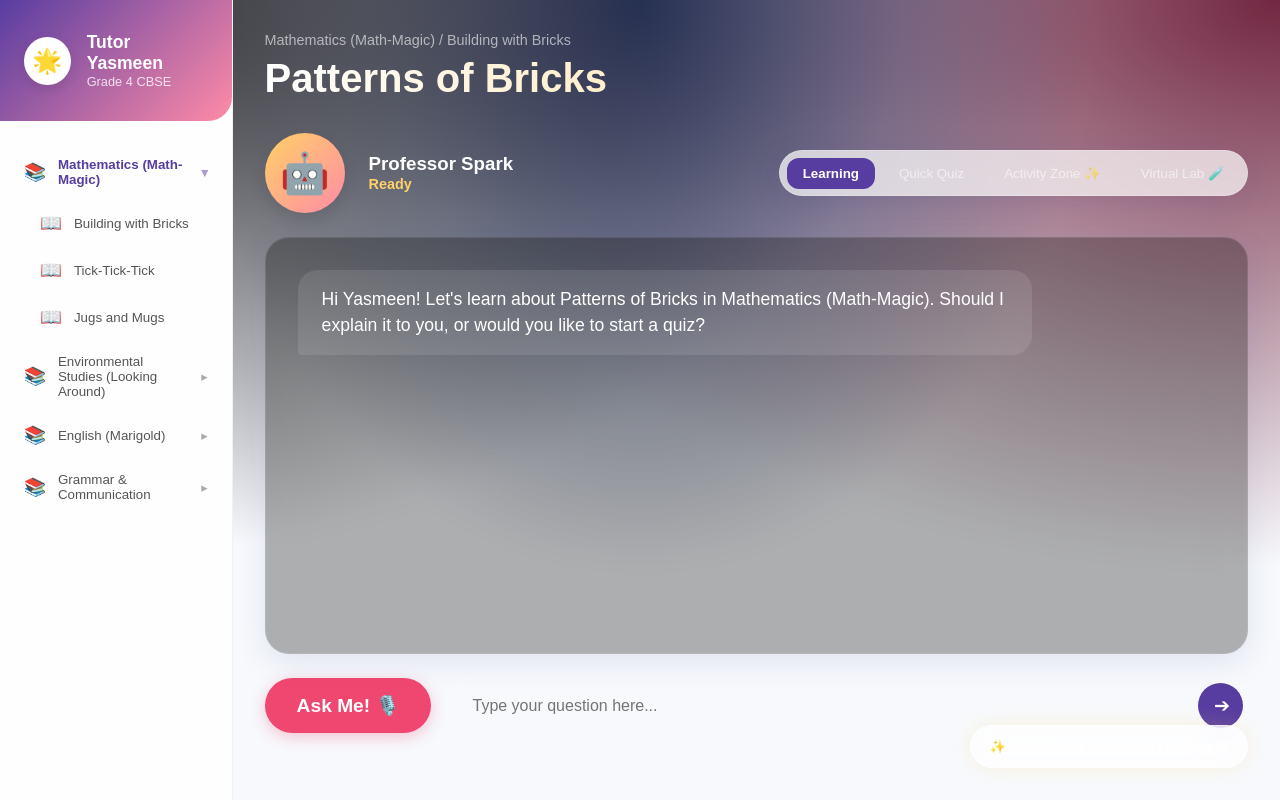
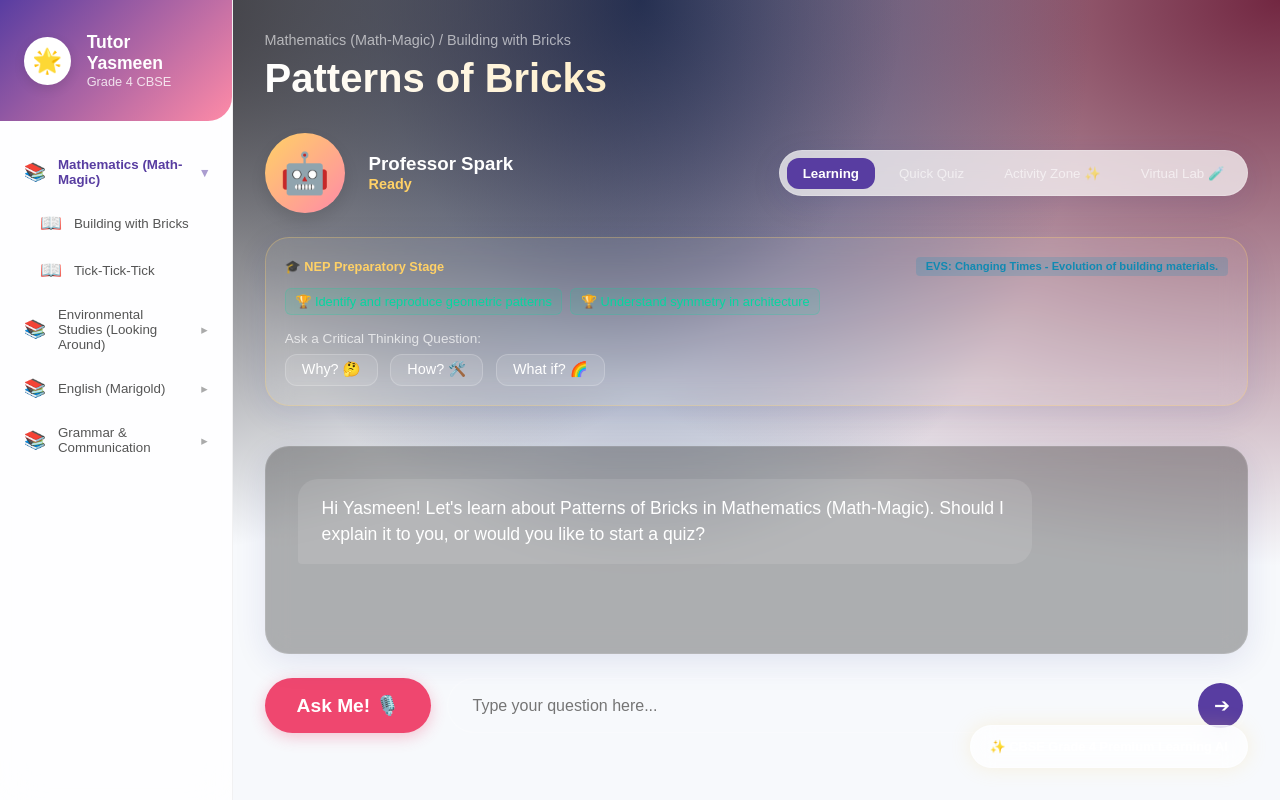
Before and after one commit to muzabasha/4thstd, a Next.js app: page / in a window 1280 px wide. Built offline with nearby package versions, Linux system fonts and the light colour scheme; a web font is replaced by a local one.

Commit message:
Pedagogical Update: NEP 2020 alignment with LOs, CC links, and Inquiry chips

```diff
--- a/app/globals.css
+++ b/app/globals.css
@@ -546,3 +546,72 @@ button {
   color: white;
   margin-bottom: 0.3rem;
 }
+
+/* NEP Insights Styles */
+.nep-insights {
+  background: rgba(255, 255, 255, 0.05);
+  border: 1px solid rgba(255, 209, 102, 0.3);
+  padding: 1.2rem;
+  margin-bottom: 1rem;
+}
+
+.nep-header {
+  display: flex;
+  justify-content: space-between;
+  align-items: center;
+  font-size: 0.8rem;
+  font-weight: 700;
+  color: var(--accent);
+  margin-bottom: 0.8rem;
+}
+
+.cc-link {
+  background: rgba(17, 138, 178, 0.2);
+  padding: 0.2rem 0.6rem;
+  border-radius: 4px;
+  color: #118AB2;
+  font-size: 0.7rem;
+}
+
+.lo-list {
+  display: flex;
+  flex-wrap: wrap;
+  gap: 0.5rem;
+  margin-bottom: 1rem;
+}
+
+.lo-tag {
+  font-size: 0.8rem;
+  background: rgba(6, 214, 160, 0.1);
+  color: #06D6A0;
+  padding: 0.3rem 0.6rem;
+  border-radius: 6px;
+  border: 1px solid rgba(6, 214, 160, 0.2);
+}
+
+.inquiry-label {
+  font-size: 0.85rem;
+  margin-bottom: 0.5rem;
+  opacity: 0.7;
+}
+
+.inquiry-chips {
+  display: flex;
+  gap: 0.8rem;
+}
+
+.inquiry-chips button {
+  background: rgba(255, 255, 255, 0.1);
+  border: 1px solid rgba(255, 255, 255, 0.2);
+  padding: 0.4rem 1rem;
+  border-radius: 12px;
+  color: white;
+  font-size: 0.9rem;
+  transition: all 0.2s;
+}
+
+.inquiry-chips button:hover {
+  background: var(--primary);
+  border-color: var(--primary);
+  transform: translateY(-2px);
+}
--- a/components/VoiceAITutor.tsx
+++ b/components/VoiceAITutor.tsx
@@ -113,6 +113,26 @@ export default function VoiceAITutor({ subject, chapter, topic }: VoiceAITutorPr
         </div>
       )}
 
+      <div className="nep-insights glass-card animate-fade-in">
+        <div className="nep-header">
+          <span>🎓 NEP Preparatory Stage</span>
+          <div className="cc-link">{topic.crossCurricularLink}</div>
+        </div>
+        <div className="lo-list">
+          {topic.learningOutcomes.map((lo, i) => (
+            <span key={i} className="lo-tag">🏆 {lo}</span>
+          ))}
+        </div>
+        <div className="inquiry-area">
+          <p className="inquiry-label">Ask a Critical Thinking Question:</p>
+          <div className="inquiry-chips">
+            <button key="why" onClick={() => handleUserAction(`Why does ${topic.title} happen like that?`)}>Why? 🤔</button>
+            <button key="how" onClick={() => handleUserAction(`How is ${topic.title} used in real life?`)}>How? 🛠️</button>
+            <button key="what" onClick={() => handleUserAction(`What if ${topic.title} were different?`)}>What if? 🌈</button>
+          </div>
+        </div>
+      </div>
+
       <div className="chat-window dark-glass-card">
         {messages.map((m, i) => (
           <div key={i} className={`message-bubble ${m.role}`}>
--- a/lib/curriculum.ts
+++ b/lib/curriculum.ts
@@ -17,6 +17,8 @@ export interface Topic {
   subtopics: string[];
   activities: Activity[];
   virtualLab?: VirtualLab;
+  learningOutcomes: string[];
+  crossCurricularLink?: string;
 }
 
 export interface Chapter {
@@ -45,30 +47,34 @@ export const syllabus: Subject[] = [
             title: "Patterns of Bricks",
             subtopics: ["Jaali patterns", "Jharokha patterns", "Arch patterns"],
             activities: [
-              { level: 'low', title: "Pattern Spotter", description: "Look at your kitchen tiles or walls. Draw 1 pattern you see.", skill: "performing" },
-              { level: 'mid', title: "Jaali Weaver", description: "Using paper strips, weave a simple checkerboard pattern.", skill: "performing" },
-              { level: 'high', title: "Brick Architect", description: "Design a wall with a unique 'Eye' pattern and describe it.", skill: "speaking" }
+              { level: 'low', title: "Pattern Spotter", description: "Look at your kitchen tiles or walls. Why do you think they are arranged like that?", skill: "performing" },
+              { level: 'mid', title: "Jaali Weaver", description: "Using paper strips, weave a simple checkerboard pattern and see how air passes through it.", skill: "performing" },
+              { level: 'high', title: "Brick Architect", description: "Design a wall with a unique 'Eye' pattern. Explain how it stays strong.", skill: "speaking" }
             ],
             virtualLab: {
               title: "Digital Brick Builder",
               simulation: "A 2D grid where you can place colored bricks.",
               task: "Construct a wall with exactly 5 Jaali holes in a row."
-            }
+            },
+            learningOutcomes: ["Identify and reproduce geometric patterns", "Understand symmetry in architecture"],
+            crossCurricularLink: "EVS: Changing Times - Evolution of building materials."
           },
           {
             id: "math-c1-t2",
             title: "Brick Dimensions",
             subtopics: ["Length, width, height", "Drawing a brick"],
             activities: [
-              { level: 'low', title: "Dimension Detective", description: "Point to the longest side of a matchbox.", skill: "listening" },
-              { level: 'mid', title: "Master Measurer", description: "Estimate how many matchboxes fit in your hand.", skill: "performing" },
-              { level: 'high', title: "Volume Explorer", description: "If a brick is twice as big, how much heavier would it be? Tell me why.", skill: "speaking" }
+              { level: 'low', title: "Dimension Detective", description: "Point to the longest side of a matchbox. Why is it longer than the height?", skill: "listening" },
+              { level: 'mid', title: "Master Measurer", description: "Estimate how many matchboxes fit in your hand. How close were you?", skill: "performing" },
+              { level: 'high', title: "Volume Explorer", description: "If a brick is twice as big, how much heavier would it be? Tell me your reasoning.", skill: "speaking" }
             ],
             virtualLab: {
               title: "Volume Slider Lab",
               simulation: "Adjust sliders to change brick size (L, W, H).",
               task: "Make a brick that has a length of 20 and a height of 5."
-            }
+            },
+            learningOutcomes: ["Measure 3D objects", "Estimate volume intuitively"],
+            crossCurricularLink: "Science: Physical properties of matter."
           }
         ]
       },
@@ -81,36 +87,17 @@ export const syllabus: Subject[] = [
             title: "Reading Time",
             subtopics: ["Clock faces", "12-hour vs 24-hour"],
             activities: [
-              { level: 'low', title: "Clock Mimic", description: "Show the time 3 o'clock using your arms as hands.", skill: "performing" },
-              { level: 'mid', title: "Time Log", description: "Note down the time you brush, eat, and play today.", skill: "writing" },
-              { level: 'high', title: "Schedule Master", description: "Think of a school trip. Present a 1-hour schedule for it.", skill: "speaking" }
+              { level: 'low', title: "Clock Mimic", description: "Show 3 o'clock with your arms. Why do we have two hands on a clock?", skill: "performing" },
+              { level: 'mid', title: "Time Log", description: "Note down your daily schedule. How much time do you spend playing?", skill: "writing" },
+              { level: 'high', title: "Schedule Master", description: "Create a travel plan for a 1-day trip to a park.", skill: "speaking" }
             ],
             virtualLab: {
               title: "Clock Face Lab",
-              simulation: "A digital clock with movable hour and minute hands.",
-              task: "Set the clock to 10:15 and then move it forward by 45 minutes."
-            }
-          }
-        ]
-      },
-      {
-        id: "math-c7",
-        title: "Jugs and Mugs",
-        topics: [
-          {
-            id: "math-c7-t1",
-            title: "Measuring Capacity",
-            subtopics: ["Liters", "Milliliters"],
-            activities: [
-              { level: 'low', title: "Spoon Counter", description: "How many spoons of water fill a small cup?", skill: "performing" },
-              { level: 'mid', title: "Liquid Mixologist", description: "Mix juice in a 1L bottle and mark the 500ml line.", skill: "performing" },
-              { level: 'high', title: "Capacity Cook", description: "Explain to me how much water you need for a tea cup.", skill: "speaking" }
-            ],
-            virtualLab: {
-              title: "Measurement Lab",
-              simulation: "Virtual jugs of different sizes with pouring physics.",
-              task: "Fill a 2L jug exactly halfway using a 250ml cup."
-            }
+              simulation: "A digital clock with movable hands.",
+              task: "Set the clock to 10:15."
+            },
+            learningOutcomes: ["Read and tell time", "Calculate time intervals"],
+            crossCurricularLink: "EVS: Omana's Journey - Reading train timetables."
           }
         ]
       }
@@ -129,11 +116,12 @@ export const syllabus: Subject[] = [
             title: "Modes of Transport",
             subtopics: ["Bamboo Bridge", "Trolley", "Vallam"],
             activities: [
-              { level: 'low', title: "Sound Matcher", description: "Identify transport sounds.", skill: "listening" },
-              { level: 'mid', title: "Bridge Builder", description: "Use sticks to make a bridge.", skill: "performing" },
-              { level: 'high', title: "Travel Reporter", description: "Interview a person about their school transport story.", skill: "speaking" }
+              { level: 'low', title: "Sound Matcher", description: "Identify vehicle sounds. Which one is the loudest?", skill: "listening" },
+              { level: 'mid', title: "Bridge Builder", description: "Build a bridge with sticks. Why do some bridges have arches?", skill: "performing" },
+              { level: 'high', title: "Travel Reporter", description: "Describe a difficult journey you imagine. How would you overcome it?", skill: "speaking" }
             ],
-            virtualLab: { title: "Bridge Simulator", simulation: "Test weights on different bridges.", task: "Build a bridge that holds 3 trucks." }
+            learningOutcomes: ["Identify diverse transport modes", "Understand geographical challenges"],
+            crossCurricularLink: "Social Studies: Geographical regions of India."
           }
         ]
       },
@@ -144,17 +132,14 @@ export const syllabus: Subject[] = [
           {
             id: "evs-c3-t1",
             title: "Elephant Herds",
-            subtopics: ["Social Life", "Roles in a herd"],
+            subtopics: ["Social Life", "Roles"],
             activities: [
-              { level: 'low', title: "Elephant Mask", description: "Make an elephant mask using a paper plate.", skill: "performing" },
-              { level: 'mid', title: "Herd Storyteller", description: "Imagine you are Nandu. Write 3 lines about your day.", skill: "writing" },
-              { level: 'high', title: "Social Expert", description: "Compare an elephant family to your own family. What is same?", skill: "speaking" }
+              { level: 'low', title: "Elephant Mask", description: "Create a trunk. How do elephants use it?", skill: "performing" },
+              { level: 'mid', title: "Herd Storyteller", description: "Write about a group of animals living together.", skill: "writing" },
+              { level: 'high', title: "Social Expert", description: "Why do animals live in herds? Discuss the benefits.", skill: "speaking" }
             ],
-            virtualLab: {
-              title: "Wildlife Observer Lab",
-              simulation: "A panning 360 view of an elephant herd.",
-              task: "Count how many adult elephants and calves you can see."
-            }
+            learningOutcomes: ["Understand animal behavior", "Identify social structures in nature"],
+            crossCurricularLink: "English: The Giving Tree - Nature and social bonds."
           }
         ]
       }
@@ -171,11 +156,11 @@ export const syllabus: Subject[] = [
           {
             id: "eng-c1-t1", title: "Wake Up! (Poem)", subtopics: ["Recitation", "Rhymes"],
             activities: [
-              { level: 'low', title: "Word Finder", description: "Find rhyming words.", skill: "listening" },
-              { level: 'mid', title: "Nature Sketch", description: "Draw the morning scene from the poem.", skill: "performing" },
-              { level: 'high', title: "Poet Voice", description: "Record yourself reciting with emotion.", skill: "speaking" }
+              { level: 'low', title: "Word Finder", description: "Find rhyming words. Why do poems rhyme?", skill: "listening" },
+              { level: 'high', title: "Poet Voice", description: "Recite with emotion. How does the poem make you feel?", skill: "speaking" }
             ],
-            virtualLab: { title: "Rhyme Lab", simulation: "Click words to find pairs.", task: "Find 5 pairs of rhyming words." }
+            learningOutcomes: ["Recite poems with rhythm", "Identify rhyming patterns"],
+            crossCurricularLink: "EVS: A Busy Month - Birds waking up in the morning."
           }
         ]
       }
@@ -192,30 +177,11 @@ export const syllabus: Subject[] = [
           {
             id: "g-c1-t1", title: "Proper & Common", subtopics: ["Categorization"],
             activities: [
-              { level: 'low', title: "Noun Hunt", description: "Find 3 nouns in your room.", skill: "performing" },
-              { level: 'mid', title: "Naming Game", description: "List 5 proper nouns for cities.", skill: "writing" },
-              { level: 'high', title: "Grammar Guru", description: "Teach me the difference using examples from your family.", skill: "speaking" }
+              { level: 'low', title: "Noun Hunt", description: "Find 3 nouns. Why is your name a 'Proper' noun?", skill: "performing" },
+              { level: 'mid', title: "Naming Game", description: "List proper nouns for your favorite places.", skill: "writing" }
             ],
-            virtualLab: { title: "Noun Sorter", simulation: "Drag words into buckets.", task: "Sort 10 words into Proper or Common." }
-          }
-        ]
-      },
-      {
-        id: "g-c2",
-        title: "Verbs",
-        topics: [
-          {
-            id: "g-c2-t1", title: "Action Words", subtopics: ["Identification"],
-            activities: [
-              { level: 'low', title: "Dumb Charades", description: "Act out an action. Can others guess the verb?", skill: "performing" },
-              { level: 'mid', title: "Verb Collector", description: "Write 10 verbs you common use in a day.", skill: "writing" },
-              { level: 'high', title: "Action Story", description: "Tell a story where every sentence has a strong verb.", skill: "speaking" }
-            ],
-            virtualLab: {
-              title: "Verb Animator",
-              simulation: "An avatar that performs actions based on verbs typed.",
-              task: "Make the avatar run, jump, and wave in sequence."
-            }
+            learningOutcomes: ["Classify nouns", "Use capitalization correctly"],
+            crossCurricularLink: "Math: Smart Charts - Categorizing data names."
           }
         ]
       }
```
